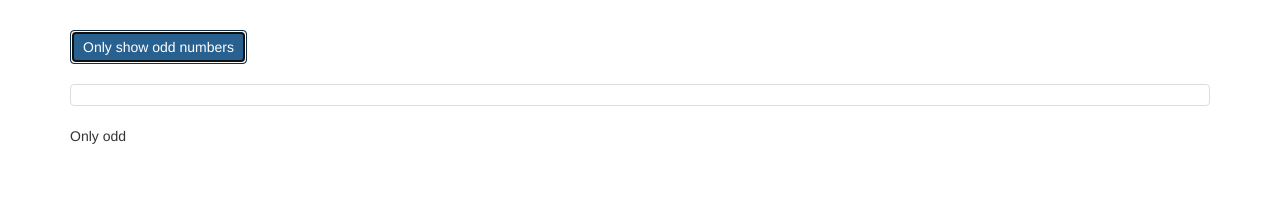
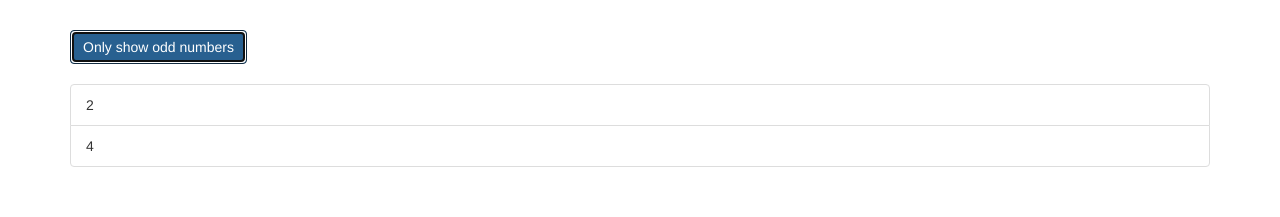
Before and after one commit to JohnGeraldMason/udemy-angular-7-sect-7-directives, an Angular app: page / in a window 1280 px wide. Both pictures are taken after a click on the button "Only show odd numbers". Shown: the top 217 px of the page. Built offline with nearby package versions, Linux system fonts and the light colour scheme.

Commit message:
Add even/odd output

```diff
--- a/src/app/app.component.html
+++ b/src/app/app.component.html
@@ -6,9 +6,20 @@
         (click)="onlyOdd = !onlyOdd">Only show odd numbers</button>
       <br><br>
       <ul class="list-group">
-        <li
-          class="list-group-item">
-        </li>
+        <div *ngIf="onlyOdd" >
+            <li
+            class="list-group-item"
+            *ngFor="let oddNumber of oddNumbers">
+            {{oddNumber}}
+          </li>
+        </div>
+        <div *ngIf="!onlyOdd">
+          <li
+            class="list-group-item"
+            *ngFor="let evenNumber of evenNumbers">
+            {{evenNumber}}
+          </li>
+        </div>
       </ul>
       <ng-template [ngIf]="onlyOdd">
         <p>Only odd</p>
--- a/src/app/app.component.ts
+++ b/src/app/app.component.ts
@@ -7,5 +7,7 @@
 })
 export class AppComponent {
   numbers = [1, 2, 3, 4, 5];
-  onlyOdd = false;
+  oddNumbers = [1, 3, 5];
+  evenNumbers = [2, 4];
+  onlyOdd = true;
 }
```
